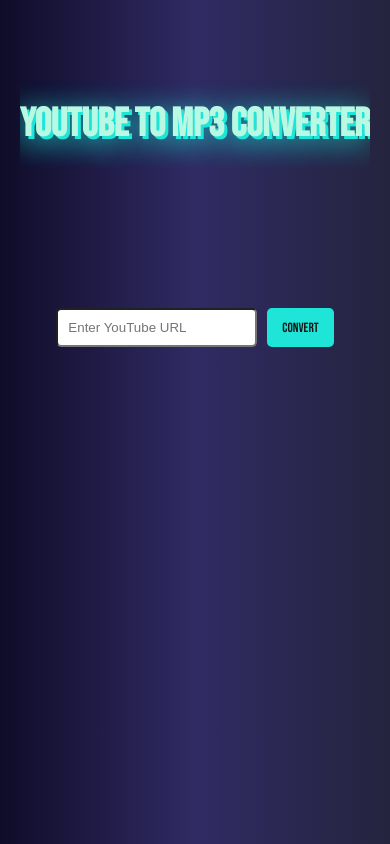
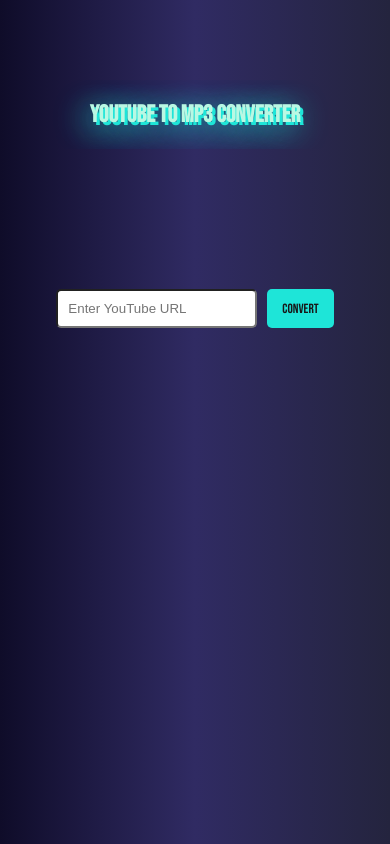
Before and after one commit to LRSORRENTI/YouTube-MP3-Converter, a website: page views/index.html in a window 390 px wide. Drawn offline with nearby package versions, Linux system fonts and the light colour scheme.

Commit message:
changed font size of main h1 on small screens, 24px was too small

```diff
--- a/public/css/main.css
+++ b/public/css/main.css
@@ -227,7 +227,7 @@
 @media (max-width: 499px) {
   /* Styles for screen size smaller than or equal to 500px */
   h1 {
-    font-size: 40px; /* Adjust the font size as desired */
+    font-size: 24px; /* Adjust the font size as desired */
     white-space: nowrap; /* Prevent text from wrapping */
     overflow: hidden; /* Hide overflowing text */
     text-overflow: ellipsis; /* Show ellipsis (...) for hidden text */
```
